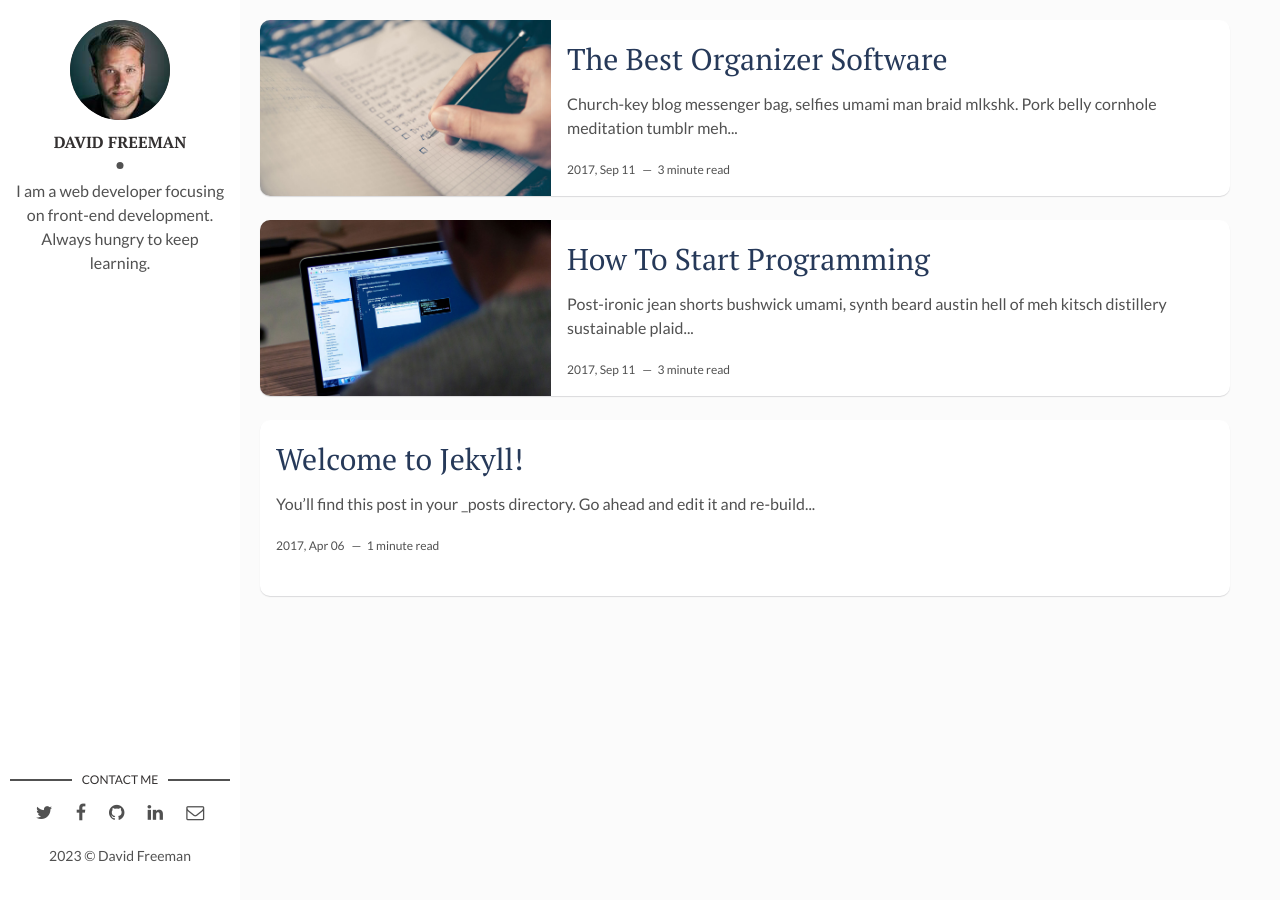
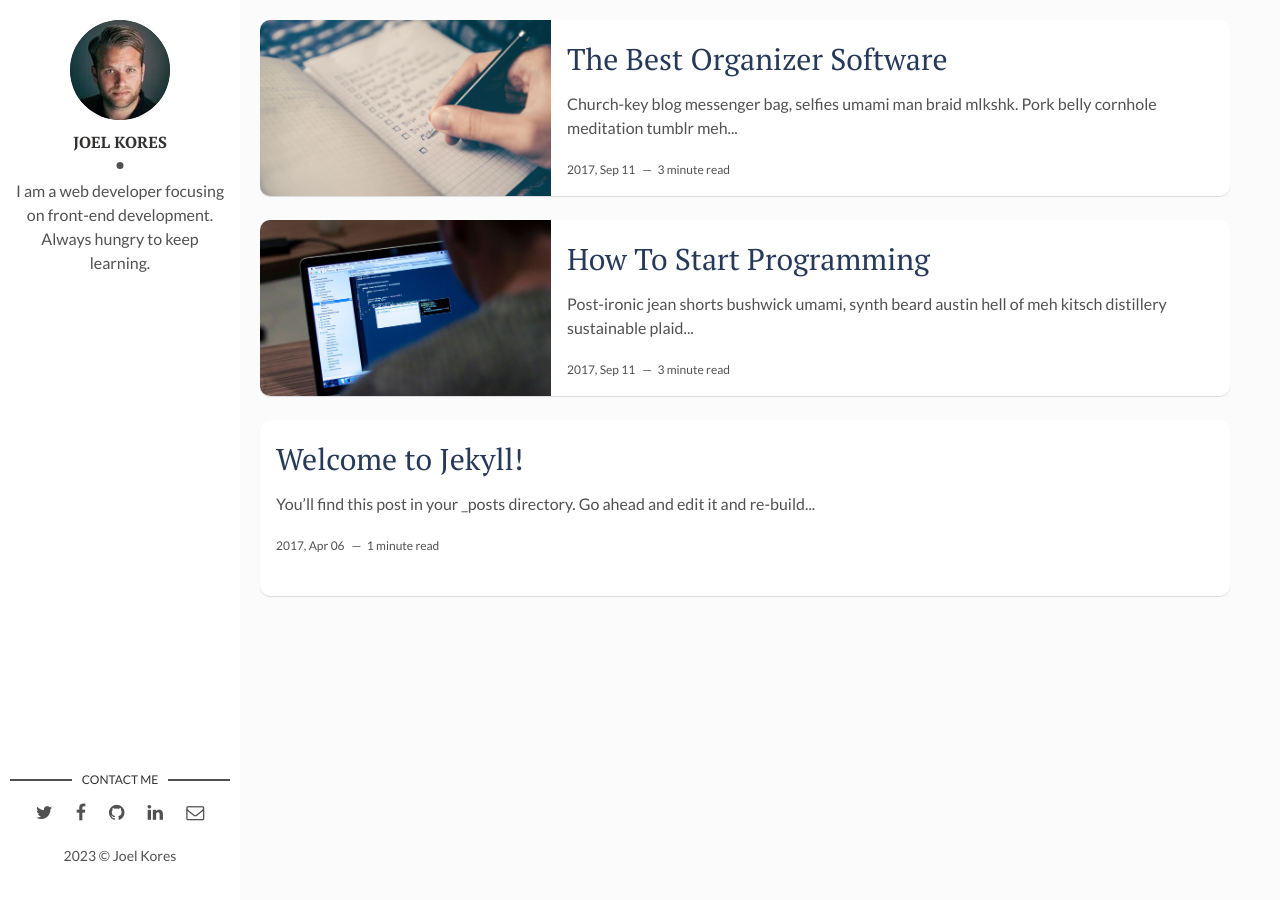
Before and after one commit to 0xAckerMan/0xAckerMan.github.io, a Jekyll site: the page built from index.html, in a window 1280 px wide. Built offline with Jekyll 4.4.1, drawn with Linux system fonts in a browser that asks for light colours; the list of posts is cut into pages by our own code.

Commit message:
Initial commit

```diff
--- a/_config.yml
+++ b/_config.yml
@@ -1,4 +1,4 @@
-title: Hello, world! I'm David Freeman
+title: Hello, world! I'm Joel Kores
 description: > # this means to ignore newlines until "baseurl:"
   Write an awesome description for your new site here. You can edit this
   line in _config.yml. It will appear in your document head meta (for
@@ -9,7 +9,7 @@ url: "https://www.k0r3s.me" # the base hostname & protocol for your site, e.g. h
 site-twitter: #if your site has a twitter account, enter it here
 
 # Author Settings
-author: David Freeman # add your name
+author: Joel Kores # add your name
 author-img: david-freeman.jpg # add your photo
 about-author: I am a web developer focusing on front-end development. Always hungry to keep learning. # add description
 social-twitter: # add your Twitter handle
```
